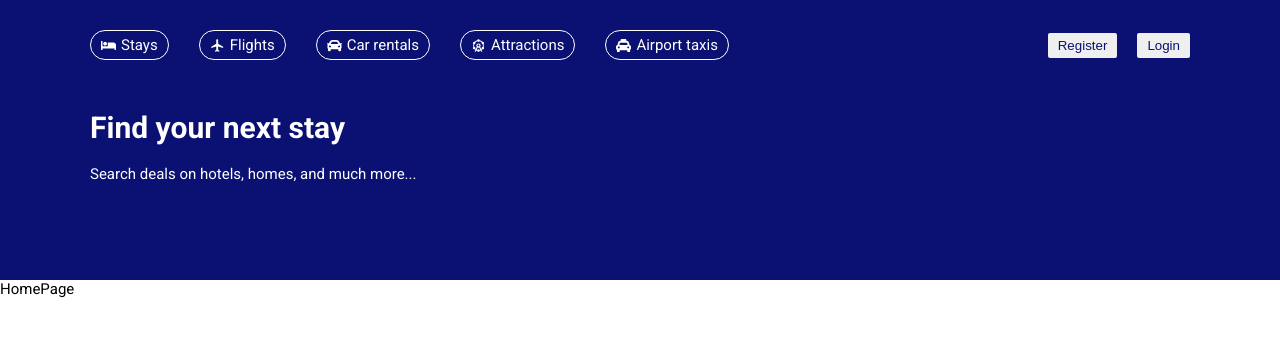
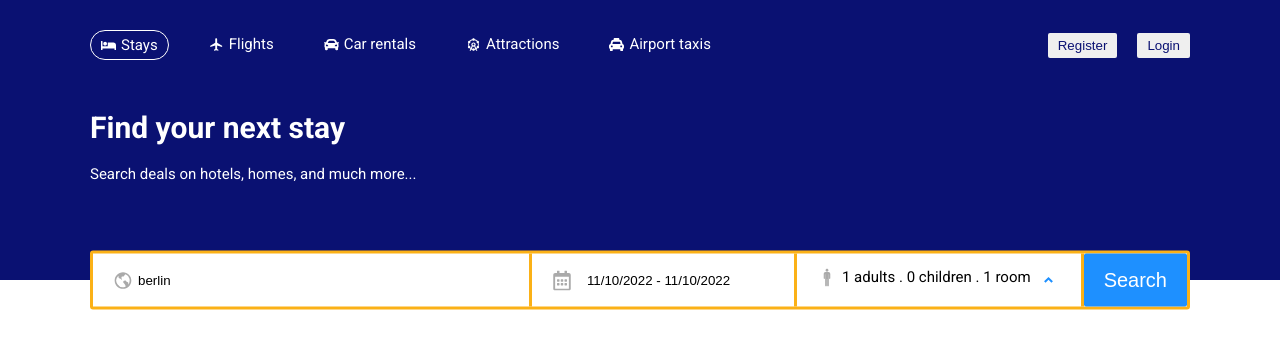
Before and after one commit to sudett/booking, a React (Create React App) app in the folder client/: page / in a window 1280 px wide. Shown: the top 348 px of the page. Built offline with nearby package versions, Linux system fonts and the light colour scheme.

Commit message:
Add search bar component
Implement date and search options functionalities

```diff
--- a/client/package.json
+++ b/client/package.json
@@ -7,6 +7,7 @@
     "@testing-library/react": "^13.4.0",
     "@testing-library/user-event": "^13.5.0",
     "react": "^18.2.0",
+    "react-datepicker": "^4.8.0",
     "react-dom": "^18.2.0",
     "react-icons": "^4.6.0",
     "react-router-dom": "^6.4.3",
--- a/client/src/components/header/Header.css
+++ b/client/src/components/header/Header.css
@@ -34,9 +34,12 @@
   display: flex;
   align-items: center;
   color: inherit;
+  padding: 0.5rem 1rem;
+}
+
+.header__link--active {
   border: 1px solid #fff;
   border-radius: 3rem;
-  padding: 0.5rem 1rem;
 }
 
 .icon {
--- a/client/src/components/header/Header.jsx
+++ b/client/src/components/header/Header.jsx
@@ -17,7 +17,7 @@ const Header = () => {
         <div className="header__top">
           <ul className="header__list">
             <li className="header__item">
-              <Link className="header__link" to="/">
+              <Link className="header__link header__link--active" to="/">
                 <FaBed className="icon" />
                 <span>Stays</span>
               </Link>
--- /dev/null
+++ b/client/src/components/search-bar/SearchBar.css
@@ -0,0 +1,69 @@
+.search {
+  display: flex;
+  max-width: var(--max-width);
+  margin: 0 auto;
+  transform: translateY(-50%);
+  border: 3px solid var(--color-yellow-primary);
+  background-color: #fff;
+  border-radius: 3px;
+}
+
+.search__group:first-of-type {
+  flex: 1;
+}
+
+.search__group {
+  display: flex;
+  align-items: center;
+  padding: 0 2rem;
+  border-right: 3px solid var(--color-yellow-primary);
+}
+
+.search__group:last-of-type {
+  position: relative;
+}
+
+.search__group-container {
+  display: flex;
+  cursor: pointer;
+}
+
+.search__icon {
+  fill: var(--color-gray-1);
+  margin-right: 1rem;
+  width: 2rem;
+  height: 2rem;
+}
+
+.search__location {
+  border: none;
+  outline: none;
+  width: 90%;
+}
+
+.search__arrow {
+  fill: var(--color-blue-secondary);
+  margin-left: 0.5rem;
+  width: 2.5rem;
+  height: 2.5rem;
+  cursor: pointer;
+}
+
+.btn--search {
+  display: inline-block;
+  color: #fff;
+  background-color: var(--color-blue-secondary);
+  padding: 1.5rem 2rem;
+  font-size: 2rem;
+}
+
+.react-datepicker {
+  font-size: 1rem;
+}
+
+.react-datepicker__input-container input {
+  border: none;
+  outline: none;
+  padding: 1rem;
+  cursor: pointer;
+}
--- /dev/null
+++ b/client/src/components/search-bar/SearchBar.jsx
@@ -0,0 +1,90 @@
+import React, { useState } from "react";
+import { useNavigate } from "react-router-dom";
+import DatePicker from "react-datepicker";
+import "react-datepicker/dist/react-datepicker.css";
+
+import { useGeneralContext } from "../../contexts/general-context/GeneralContext";
+import actionTypes from "../../contexts/general-context/ActionTypes";
+
+import SearchDropdown from "../search-dropdown/SearchDropdown";
+
+import { FaRegCalendarAlt } from "react-icons/fa";
+import {
+  RiEarthLine,
+  RiArrowDropDownLine,
+  RiArrowDropUpLine,
+} from "react-icons/ri";
+import { IoMdMan } from "react-icons/io";
+
+import "./SearchBar.css";
+
+const SearchBar = () => {
+  const { dates, options, destination, dispatch } = useGeneralContext();
+  const [isOpenOptions, setIsOpenOptions] = useState(false);
+
+  const navigate = useNavigate();
+
+  const searchHandler = (e) => {
+    e.preventDefault();
+    navigate("/hotels");
+  };
+
+  return (
+    <form className="search" onSubmit={searchHandler}>
+      <div className="search__group">
+        <RiEarthLine className="icon search__icon" />
+        <input
+          type="search"
+          className="search__location"
+          id="location"
+          placeholder="Where are you going? Berlin, Madrid, Paris..."
+          value={destination}
+          onChange={(e) =>
+            dispatch({
+              type: actionTypes.SET_DESTINATION,
+              payload: e.target.value,
+            })
+          }
+        />
+      </div>
+
+      <div className="search__group">
+        <FaRegCalendarAlt className="icon search__icon" />
+        <DatePicker
+          selected={dates.startDate}
+          startDate={dates.startDate}
+          endDate={dates.endDate}
+          onChange={(dates) => {
+            const [start, end] = dates;
+            dispatch({ type: actionTypes.SET_DATES, payload: { start, end } });
+          }}
+          selectsRange
+          monthsShown={2}
+          minDate={new Date()}
+          closeOnScroll={true}
+        />
+      </div>
+
+      <div className="search__group">
+        <div
+          className="search__group-container"
+          onClick={() => setIsOpenOptions((prev) => !prev)}
+        >
+          <IoMdMan className="icon search__icon" />
+          <p>
+            {options.adults} adults . {options.children} children .{" "}
+            {options.rooms} room
+          </p>
+          {isOpenOptions && <RiArrowDropDownLine className="search__arrow" />}
+          {!isOpenOptions && <RiArrowDropUpLine className="search__arrow" />}
+        </div>
+        {isOpenOptions && <SearchDropdown />}
+      </div>
+      <button className="btn btn--search" type="submit">
+        Search
+      </button>
+    </form>
+  );
+};
+
+export default SearchBar;
--- /dev/null
+++ b/client/src/components/search-dropdown/SearchDropdown.css
@@ -0,0 +1,40 @@
+.drop__list {
+  position: absolute;
+  top: 5rem;
+  background-color: #fff;
+  padding: 2rem;
+  box-shadow: var(--shadow-primary-light);
+  width: 25rem;
+}
+
+.drop__item {
+  display: flex;
+  justify-content: space-between;
+  align-items: center;
+}
+
+.drop__item:not(:last-of-type) {
+  padding-bottom: 1rem;
+}
+
+.drop__btn-container {
+  display: flex;
+  gap: 1rem;
+  align-items: center;
+}
+
+.btn--drop {
+  display: flex;
+  align-items: center;
+  justify-content: center;
+  font-size: 2rem;
+  padding: 1rem;
+  border-radius: 50%;
+}
+
+.drop__input {
+  width: 2rem;
+  outline: none;
+  border: none;
+  text-align: center;
+}
--- /dev/null
+++ b/client/src/components/search-dropdown/SearchDropdown.jsx
@@ -0,0 +1,99 @@
+import React from "react";
+
+import { useGeneralContext } from "../../contexts/general-context/GeneralContext";
+
+import actionTypes from "../../contexts/general-context/ActionTypes";
+
+import { AiOutlineMinus, AiOutlinePlus } from "react-icons/ai";
+
+import "./SearchDropdown.css";
+
+const SearchDropdown = () => {
+  const { options, dispatch } = useGeneralContext();
+
+  const changeOptions = (option, type) => {
+    if (type === "decrease")
+      dispatch({
+        type: actionTypes.SET_OPTIONS,
+        payload: { option, value: options[option] - 1 },
+      });
+
+    if (type === "increase")
+      dispatch({
+        type: actionTypes.SET_OPTIONS,
+        payload: { option, value: options[option] + 1 },
+      });
+  };
+
+  return (
+    <ul className="drop__list">
+      <li className="drop__item">
+        <span>Adults</span>
+        <div className="drop__btn-container">
+          <button
+            disabled={options.adults <= 1}
+            type="button"
+            className="btn--drop btn"
+            onClick={() => changeOptions("adults", "decrease")}
+          >
+            <AiOutlineMinus />
+          </button>
+          <span>{options.adults}</span>
+          <button
+            type="button"
+            className="btn--drop btn"
+            onClick={() => changeOptions("adults", "increase")}
+          >
+            <AiOutlinePlus />
+          </button>
+        </div>
+      </li>
+
+      <li className="drop__item">
+        <span>Children</span>
+        <div className="drop__btn-container">
+          <button
+            disabled={options.children <= 0}
+            type="button"
+            className="btn--drop btn"
+            onClick={() => changeOptions("children", "decrease")}
+          >
+            <AiOutlineMinus />
+          </button>
+          <span>{options.children}</span>
+          <button
+            type="button"
+            className="btn--drop btn"
+            onClick={() => changeOptions("children", "increase")}
+          >
+            <AiOutlinePlus />
+          </button>
+        </div>
+      </li>
+
+      <li className="drop__item">
+        <span>Rooms</span>
+        <div className="drop__btn-container">
+          <button
+            disabled={options.rooms <= 1}
+            type="button"
+            className="btn--drop btn"
+            onClick={() => changeOptions("rooms", "decrease")}
+          >
+            <AiOutlineMinus />
+          </button>
+          <span>{options.rooms}</span>
+          <button
+            type="button"
+            className="btn--drop btn"
+            onClick={() => changeOptions("rooms", "increase")}
+          >
+            <AiOutlinePlus />
+          </button>
+        </div>
+      </li>
+    </ul>
+  );
+};
+
+export default SearchDropdown;
--- /dev/null
+++ b/client/src/contexts/general-context/ActionTypes.js
@@ -0,0 +1,8 @@
+const actionTypes = {
+  SET_PAGE: "SET_PAGE",
+  SET_DESTINATION: "SET_DESTINATION",
+  SET_DATES: "SET_DATES",
+  SET_OPTIONS: "SET_OPTIONS",
+};
+
+export default actionTypes;
--- a/client/src/contexts/general-context/GeneralReducer.js
+++ b/client/src/contexts/general-context/GeneralReducer.js
@@ -1,11 +1,41 @@
+import actionTypes from "./ActionTypes";
+
 export const INITIAL_STATE = {
   page: "home",
+  destination: "berlin",
+  dates: {
+    startDate: new Date(),
+    endDate: new Date(),
+  },
+  options: {
+    adults: 1,
+    children: 0,
+    rooms: 1,
+  },
 };
 
 export const generalReducer = (state = INITIAL_STATE, action) => {
   switch (action.type) {
-    case "setPage":
+    case actionTypes.SET_PAGE:
       return { ...state, page: action.payload };
+
+    case actionTypes.SET_DESTINATION:
+      return { ...state, destination: action.payload };
+
+    case actionTypes.SET_DATES:
+      return {
+        ...state,
+        dates: { startDate: action.payload.start, endDate: action.payload.end },
+      };
+
+    case actionTypes.SET_OPTIONS:
+      return {
+        ...state,
+        options: {
+          ...state.options,
+          [action.payload.option]: action.payload.value,
+        },
+      };
 
     default:
       return state;
--- a/client/src/pages/home-page/HomePage.jsx
+++ b/client/src/pages/home-page/HomePage.jsx
@@ -1,7 +1,13 @@
 import React from "react";
 
+import SearchBar from "../../components/search-bar/SearchBar";
+
 const HomePage = () => {
-  return <div>HomePage</div>;
+  return (
+    <div>
+      <SearchBar />
+    </div>
+  );
 };
 
 export default HomePage;
```
Also changed, not shown: 1 other file (tests, documents, lock files or other folders).
